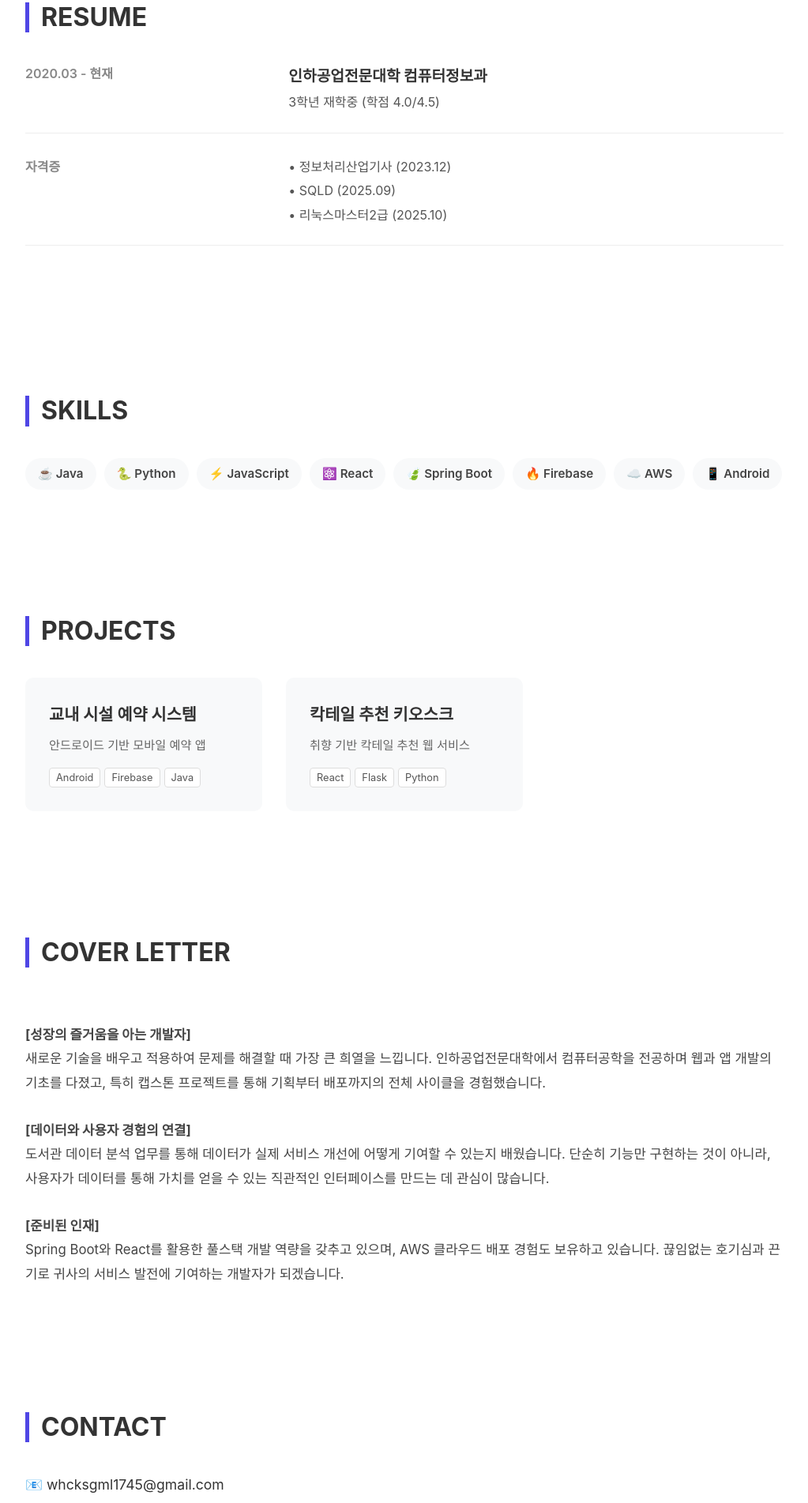
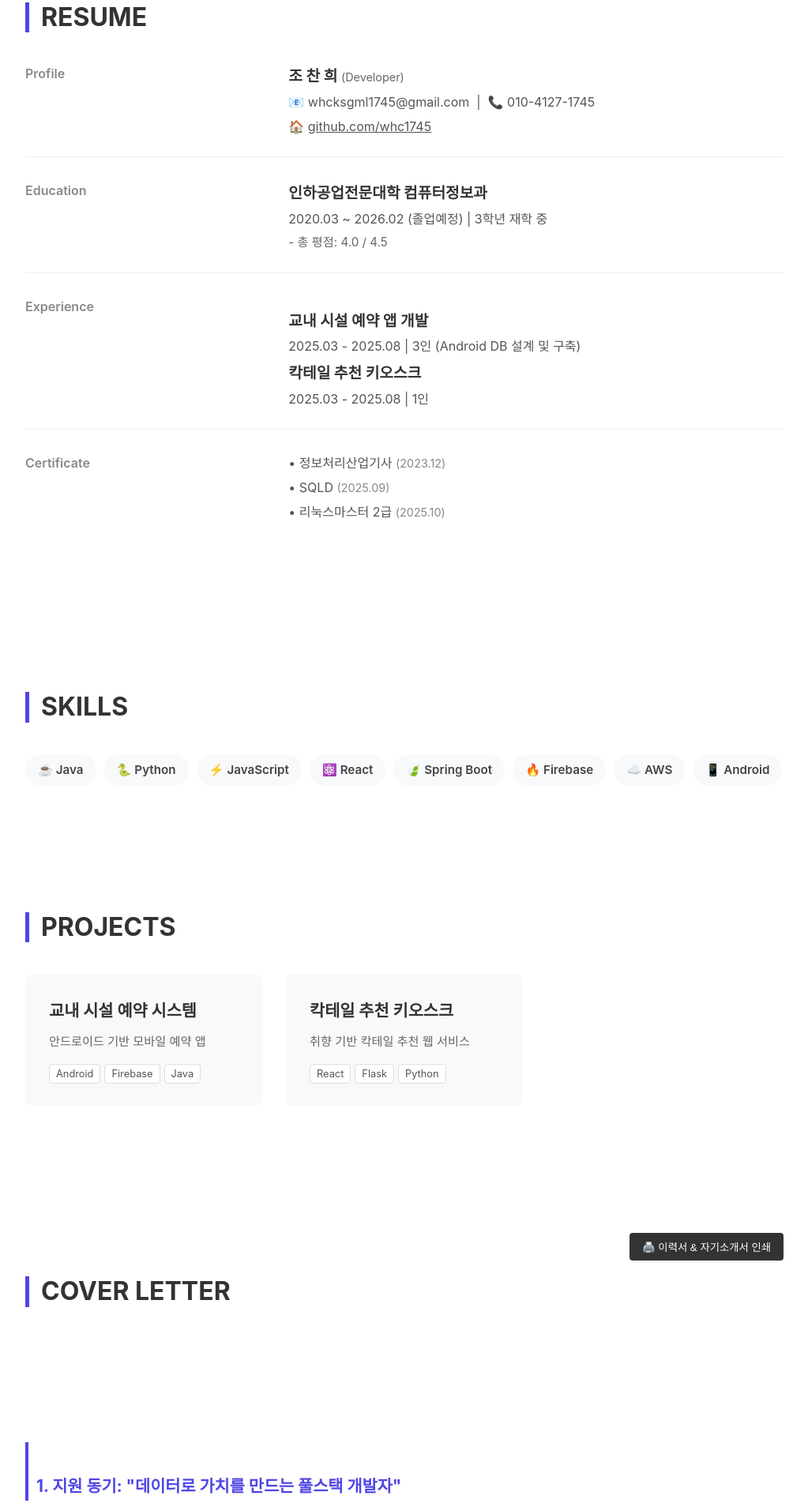
Before and after one commit to whc1745/Front-End-Project, a plain HTML site: page index.html in a window 1280 px wide. Shown: the part 726-2629 px from the top of the page at 79% size, without its empty margins (128-1151 px from the left). Drawn offline with Linux system fonts and the light colour scheme; a web font is replaced by a local one.

Commit message:
Add files via upload

```diff
--- a/index.html
+++ b/index.html
@@ -232,7 +232,7 @@
     <section id="home" class="intro-section">
         <div class="intro-text">
             <h1>안녕하세요,<br>성장하는 개발자<br><span style="color:var(--primary-color)">조찬희</span>입니다.</h1>
-            <p>사용자에게 더 나은 경험을 제공하기 위해 끊임없이 고민하는<br>주니어 프론트엔드/풀스택 개발자입니다.</p>
+            <p>사용자에게 더 나은 경험을 제공하기 위해 끊임없이 고민하는<br>백엔드/풀스택 개발자입니다.</p>
             <a href="#projects" class="btn">프로젝트 보기</a>
         </div>
     </section>
@@ -244,19 +244,45 @@
         </div>
         <h2 class="section-title">RESUME</h2>
 
+        <!-- 기본 정보 -->
         <div class="resume-grid">
-            <div class="resume-date">2020.03 - 현재</div>
+            <div class="resume-date">Profile</div>
+            <div class="resume-content">
+                <h3>조 찬 희 <span style="font-size:0.9rem; font-weight:normal; color:#666;">(Developer)</span></h3>
+                <p>📧 whcksgml1745@gmail.com &nbsp;|&nbsp; 📞 010-4127-1745</p>
+                <p>🏠 <a href="https://github.com/whc1745" target="_blank" style="text-decoration:underline;">github.com/whc1745</a></p>
+            </div>
+        </div>
+
+        <!-- 학력 -->
+        <div class="resume-grid">
+            <div class="resume-date">Education</div>
             <div class="resume-content">
                 <h3>인하공업전문대학 컴퓨터정보과</h3>
-                <p>3학년 재학중 (학점 4.0/4.5)</p>
+                <p>2020.03 ~ 2026.02 (졸업예정) | 3학년 재학 중</p>
+                <p style="color:#666; font-size:0.95rem;">- 총 평점: 4.0 / 4.5</p>
             </div>
         </div>
+
+        <!-- 프로젝트 경험 -->
         <div class="resume-grid">
-            <div class="resume-date">자격증</div>
+            <div class="resume-date">Experience</div>
             <div class="resume-content">
-                <p>• 정보처리산업기사 (2023.12)</p>
-                <p>• SQLD (2025.09)</p>
-                <p>• 리눅스마스터2급 (2025.10)</p>
+                <h3 style="margin-top:15px;">교내 시설 예약 앱 개발</h3>
+                <p>2025.03 - 2025.08 | 3인 (Android DB 설계 및 구축)</p>
+
+                <h3>칵테일 추천 키오스크</h3>
+                <p>2025.03 - 2025.08 | 1인 </p>
+            </div>
+        </div>
+
+        <!-- 자격증 -->
+        <div class="resume-grid" style="border-bottom:none;">
+            <div class="resume-date">Certificate</div>
+            <div class="resume-content">
+                <p>• 정보처리산업기사 <span style="color:#888; font-size:0.9rem;">(2023.12)</span></p>
+                <p>• SQLD <span style="color:#888; font-size:0.9rem;">(2025.09)</span></p>
+                <p>• 리눅스마스터 2급 <span style="color:#888; font-size:0.9rem;">(2025.10)</span></p>
             </div>
         </div>
     </section>
@@ -301,16 +327,39 @@
 
     <!-- 5. 자기소개서 (Cover Letter) -->
     <section id="cover-letter">
+        <div class="print-btn-wrapper">
+            <button class="print-btn" onclick="window.print()">🖨️ 이력서 & 자기소개서 인쇄</button>
+        </div>
         <h2 class="section-title">COVER LETTER</h2>
-        <div class="cover-letter-text">
-            <strong>[성장의 즐거움을 아는 개발자]</strong>
-            새로운 기술을 배우고 적용하여 문제를 해결할 때 가장 큰 희열을 느낍니다. 인하공업전문대학에서 컴퓨터공학을 전공하며 웹과 앱 개발의 기초를 다졌고, 특히 캡스톤 프로젝트를 통해 기획부터 배포까지의 전체 사이클을 경험했습니다.
 
-            <strong>[데이터와 사용자 경험의 연결]</strong>
-            도서관 데이터 분석 업무를 통해 데이터가 실제 서비스 개선에 어떻게 기여할 수 있는지 배웠습니다. 단순히 기능만 구현하는 것이 아니라, 사용자가 데이터를 통해 가치를 얻을 수 있는 직관적인 인터페이스를 만드는 데 관심이 많습니다.
+        <div class="cover-letter-text" style="font-size: 1.05rem; line-height: 1.8; color: #333;">
 
-            <strong>[준비된 인재]</strong>
-            Spring Boot와 React를 활용한 풀스택 개발 역량을 갖추고 있으며, AWS 클라우드 배포 경험도 보유하고 있습니다. 끊임없는 호기심과 끈기로 귀사의 서비스 발전에 기여하는 개발자가 되겠습니다.
+            <!-- 1. 지원 동기 -->
+            <h3 style="font-size: 1.3rem; margin-bottom: 15px; margin-top: 40px; color: var(--primary-color); border-left: 4px solid var(--primary-color); padding-left: 10px;">
+                1. 지원 동기: "데이터로 가치를 만드는 풀스택 개발자"
+            </h3>
+            <p style="margin-bottom: 25px;">
+                데이터베이스 이론을 공부하며, 잘 설계된 데이터 구조가 서비스의 성능과 안정성을 결정한다는 사실에 매료되었습니다. 이러한 관심을 바탕으로 <strong>정보처리산업기사</strong>와 <strong>SQLD</strong> 자격증을 취득하며 기본기를 다졌고, 나아가 <strong>리눅스마스터 2급</strong>을 통해 서버 운영 지식까지 확장했습니다. 단순히 코드를 짜는 것을 넘어, 데이터의 흐름을 이해하고 안정적인 시스템을 구축하는 개발자가 되고 싶어 지원했습니다.
+            </p>
+
+            <!-- 2. 직무 역량 (여기가 수정되었습니다) -->
+            <h3 style="font-size: 1.3rem; margin-bottom: 15px; margin-top: 40px; color: var(--primary-color); border-left: 4px solid var(--primary-color); padding-left: 10px;">
+                2. 직무 역량: "사용자 경험을 극대화한 실시간 DB 설계"
+            </h3>
+            <p style="margin-bottom: 25px;">
+                3인 팀 프로젝트인 <strong>'교내 시설 예약 앱'</strong>에서 DB 구축을 전담하며, 단순히 데이터를 저장하는 구조를 넘어 <strong>'사용자가 얼마나 빠르게 예약 현황을 알 수 있는가'</strong>에 집중했습니다.<br>
+                예약 경쟁이 치열한 상황을 고려해, 사용자가 새로고침을 하지 않아도 예약 상태가 즉시 반영되도록 Firebase의 <strong>실시간 리스너(Real-time Listener)</strong> 기반으로 DB 구조를 설계했습니다. 그 결과 한 학생이 예약을 완료하는 즉시 다른 모든 사용자의 화면에 '예약 마감' 상태가 0.1초 내에 동기화되도록 구현해냈습니다. 이를 통해 기술적 설계가 사용자 만족도에 미치는 영향을 깊이 체감했습니다.
+            </p>
+
+            <!-- 3. 성장 경험 -->
+            <h3 style="font-size: 1.3rem; margin-bottom: 15px; margin-top: 40px; color: var(--primary-color); border-left: 4px solid var(--primary-color); padding-left: 10px;">
+                3. 성장 경험: "1인 개발로 완성한 칵테일 키오스크"
+            </h3>
+            <p>
+                동일 기간에 병행한 <strong>'칵테일 추천 키오스크'</strong> 프로젝트는 기획부터 개발까지 홀로 책임진 <strong>1인 개발</strong> 도전이었습니다. 협업 프로젝트와 달리 모든 기술적 의사결정을 스스로 내려야 했기에 막막함도 있었지만, 오히려 프론트엔드 UI부터 백엔드 로직까지 전체 구조를 깊이 이해하는 계기가 되었습니다.<br>
+                특히 사용자 취향 데이터를 처리하는 알고리즘을 직접 구현하며 개발의 즐거움을 느꼈고, 혼자서도 완성도 있는 결과물을 만들어낼 수 있다는 '끝까지 해내는 힘'을 길렀습니다.
+            </p>
+
         </div>
     </section>
 
@@ -320,7 +369,7 @@
         <div class="contact-info">
             <p>📧 whcksgml1745@gmail.com</p>
             <p>📞 010-4127-1745</p>
-            <p>🐈 <a href="https://github.com/yourid" target="_blank" style="text-decoration: underline;">github.com/yourid</a></p>
+            <p>🐈 <a href="https://github.com/whc1745" target="_blank" style="text-decoration: underline;">github.com/whc1745</a></p>
         </div>
     </section>
 
@@ -339,13 +388,13 @@
         const projects = {
             'reservation': {
                 title: "교내 시설 예약 시스템 📱",
-                desc: "학생들이 스마트폰으로 교내 스터디룸과 체육관을 손쉽게 예약할 수 있는 안드로이드 앱입니다.\n\n- 주요기능: 실시간 예약 현황 확인, 예약 알림, 관리자 승인 시스템\n- 담당역할: Firebase DB 설계 및 안드로이드 UI 구현\n- 성과: 기존 종이 장부 방식 대비 예약 처리 시간 50% 단축",
-                link: "https://github.com/yourid/reservation-app"
+                desc: "학생들이 스마트폰으로 교내 스터디룸과 풋살장을 손쉽게 예약할 수 있는 안드로이드 앱입니다.\n\n- 주요기능: 실시간 예약 현황 확인, 예약 알림, 관리자 승인 시스템\n- 담당역할: Firebase DB 설계 및 안드로이드 UI 구현\n- 성과: 기존 방식 대비 편의성 개선",
+                link: "https://github.com/whc1745/mobile_project"
             },
             'cocktail': {
                 title: "칵테일 추천 키오스크 🍹",
                 desc: "사용자의 기분과 선호하는 맛을 입력받아 최적의 칵테일을 추천해주는 웹 애플리케이션입니다.\n\n- 기술스택: React(프론트), Flask(백엔드), Pandas(데이터 처리)\n- 특징: 데이터 분석을 통한 취향 매칭 알고리즘 구현",
-                link: "https://github.com/yourid/cocktail-kiosk"
+                link: "https://github.com/whc1745/myproject"
             }
         };
 
```
